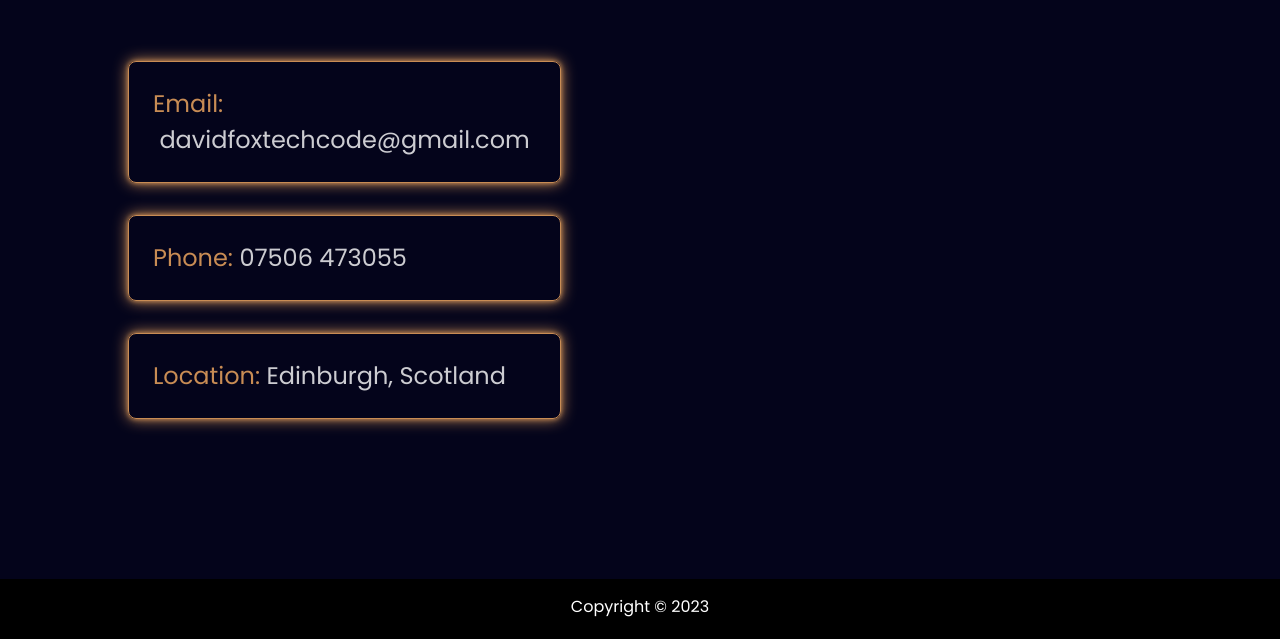
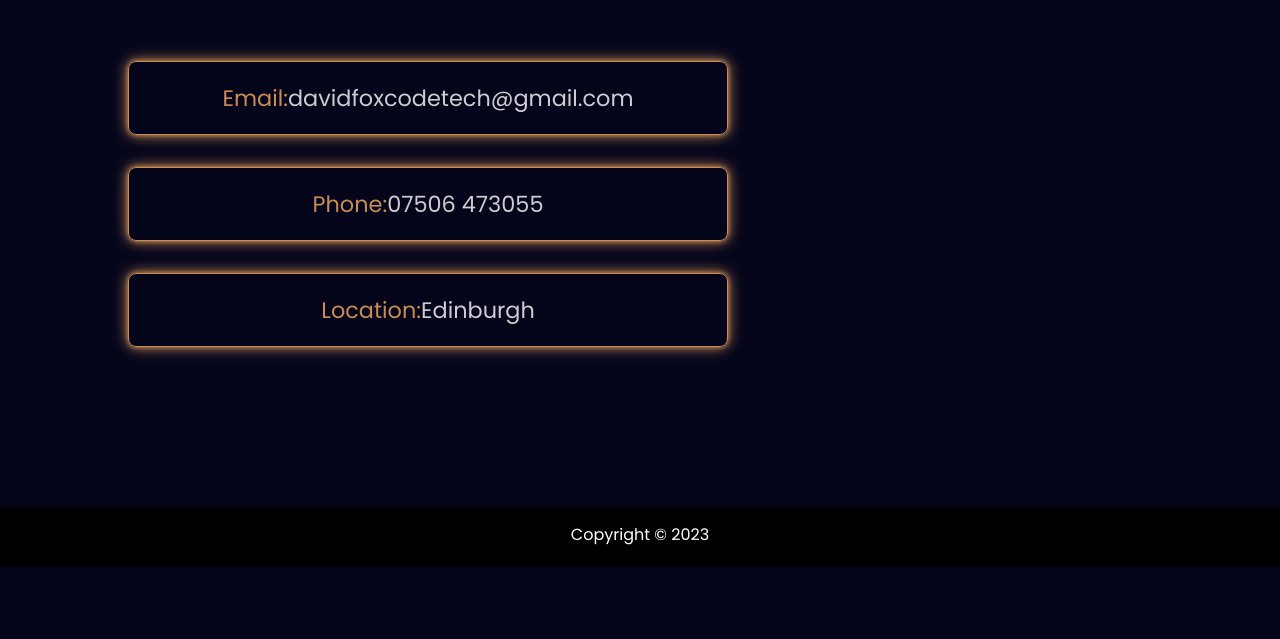
Before and after one commit to maesterfox/PORTFOLIO1, a website: page dist/contact.html in a window 1280 px wide. Shown: the part 293-932 px from the top of the page. After the commit the page ends 860 px from the top, so only its background shows below. Drawn offline with Linux system fonts and the light colour scheme.

Commit message:
update repsonsiveness

```diff
--- a/scss/_config.scss
+++ b/scss/_config.scss
@@ -19,26 +19,26 @@ $show-home-image: true;
 }
 
 
-@mixin background {
-    @if $show-home-image {
-      &#bg-img {
-        background-image: url(../img/background.jpg);
-        background-attachment: fixed;
-        background-size: cover;
-        opacity: 0.9; // Set the background image opacity here (0.0 to 1.0)
+// @mixin background {
+//     @if $show-home-image {
+//       &#bg-img {
+//         background-image: url(../img/background.jpg);
+//         background-attachment: fixed;
+//         background-size: cover;
+//         opacity: 0.9; // Set the background image opacity here (0.0 to 1.0)
 
-        &::after {
-          position: absolute;
-          top: 0;
-          right: 0;
-          width: 100%;
-          height: 100%;
-          z-index: 1;
-          background: $primary-color;
-        }
-      }
-    }
-  }
+//         &::after {
+//           position: absolute;
+//           top: 0;
+//           right: 0;
+//           width: 100%;
+//           height: 100%;
+//           z-index: 1;
+//           background: $primary-color;
+//         }
+//       }
+//     }
+//   }
 
 
 // Set Text Color
@@ -53,7 +53,7 @@ $show-home-image: true;
 // Media Query Mixins
 
 @mixin mediaSm {
-    @media screen and (max-width:500px) {
+    @media screen and (max-width:767px) {
         @content;
 
     }
@@ -61,7 +61,7 @@ $show-home-image: true;
 
 // Medium Query Mixins
 @mixin mediaMd {
-    @media screen and (max-width:768px) {
+    @media screen and (min-width:768px) and (max-width:991px) {
         @content;
 
     }
@@ -69,7 +69,7 @@ $show-home-image: true;
 // Large Query Mixins
 }
 @mixin mediaLg {
-    @media screen and (min-width:769px) and (max-width:1170px) {
+    @media screen and (min-width:992px) and (max-width:1199px) {
         @content;
 
     }
@@ -77,7 +77,7 @@ $show-home-image: true;
 // Extra Large Query Mixins
 }
 @mixin mediaXL {
-    @media screen and (max-width:1171px) {
+    @media screen and (max-width:1200px) {
         @content;
 
     }
--- a/scss/_mobile.scss
+++ b/scss/_mobile.scss
@@ -11,11 +11,12 @@
 
 @include mediaLg {
 
+
     .menu-branding {
 
         .portrait {
             width: 300px;
-            height: 300git remotepx;
+            height: 300px;
         }
     }
 
@@ -30,22 +31,21 @@
 
 @include mediaMd {
     main {
-        align-items: center;
-        text-align: center;
 
         .lg-heading {
             line-height: 1;
             margin-bottom: 1rem;
-            font-size: 3rem;
+            font-size: 4rem;
         }
 
         .sm-heading {
-            font-size: 1.2rem;
+            font-size: 1.4rem;
         }
 
         .projects {
             grid-template-columns: repeat(2, 1fr);
         }
+
 
 
     }
@@ -73,6 +73,8 @@
         transform: translate3d(100%, 0, 0);
 
         .portrait {
+            margin-top: 20px;
+            margin-bottom: 20px;
             width: 250px;
             height: 250px;
         }
@@ -102,14 +104,39 @@
 
 @include mediaSm {
 
-    .projects {
-        grid-template-columns: 1fr;
+    main {
+
+        display: flex;
+        flex-direction: column;
+        justify-content: center;
+
+        .lg-heading {
+            align-self: center;
+            line-height: 1;
+            margin-bottom: 1rem;
+            font-size: 3rem;
+        }
+
+        .sm-heading {
+            font-size: 1.2rem;
+            align-self: center;
+        }
+
+        .projects {
+            grid-template-columns: repeat(2, 1fr);
+        }
+
+        .boxes {
+
+
+            div{
+                width: 350px;
+                font-size: 18px;
+            }
+        }
+
     }
 
-    main#home h1 {
-        margin-top: 10vh;
-
-    }
 
     ul.menu-nav,
     div.menu-branding {
--- a/scss/main.scss
+++ b/scss/main.scss
@@ -8,7 +8,6 @@
 }
 
 body {
-  @include background;
   background: $primary-color;
   color: set-text-color($primary-color);
   height: 100%;
@@ -175,12 +174,15 @@ main {
   justify-content: center;
   align-items: left;
   margin-top: 4rem;
-  width: 40%;
+  width: 600px;
+  //border: 1px solid white;
 
   div {
-    font-size: 1.5rem;
+    display: flex;
+    justify-content: center;
+    font-size: 1.4rem;
     border: 1px $secondary-color solid;
-    padding: 1.5rem;
+    padding: 1.2rem;
     margin-bottom: 2rem;
     box-shadow: 0 0 5px $secondary-color, 0 0 15px $secondary-color;
     opacity: 0.8;
@@ -190,7 +192,7 @@ main {
 
     &:hover {
       background: darken($primary-color, 10);
-      text-shadow: 0 0 2px $quarternary-color, 0 0 3px $tertiary-color;
+      text-shadow: 0 0 1px $quarternary-color, 0 0 2px $tertiary-color;
       color: $tertiary-color;
       box-shadow: 0 0 5px $secondary-color, 0 0 25px $secondary-color;
       transform: scale(1.1);
@@ -199,48 +201,7 @@ main {
     }
   }
 
-  .overlay {
-    display: none;
-    position: fixed;
-    top: 0;
-    left: 0;
-    width: 100%;
-    height: 100%;
-    background: rgba(0, 0, 0, 0.8);
-    z-index: 2;
-    transition: opacity 0.5s, visibility 0.5s;
-    opacity: 0;
-    visibility: hidden;
-  }
 
-  .overlay.show {
-    opacity: 1;
-    visibility: visible;
-  }
-
-  .email-form {
-    background: #fff;
-    padding: 20px;
-    border-radius: 10px;
-    width: 70%;
-    max-width: 400px;
-    position: absolute;
-    top: 50%;
-    left: 50%;
-    transform: translate(-50%, -50%);
-    box-shadow: 0 0 10px rgba(0, 0, 0, 0.2);
-    animation: slideIn 0.5s forwards;
-    opacity: 0;
-  }
-
-  @keyframes slideIn {
-    from {
-      transform: translate(-50%, -200%);
-    }
-    to {
-      transform: translate(-50%, -50%);
-    }
-  }
 }
 
 // Button Styles
```
Also changed, not shown: dist/contact.html, dist/css/main.css.
